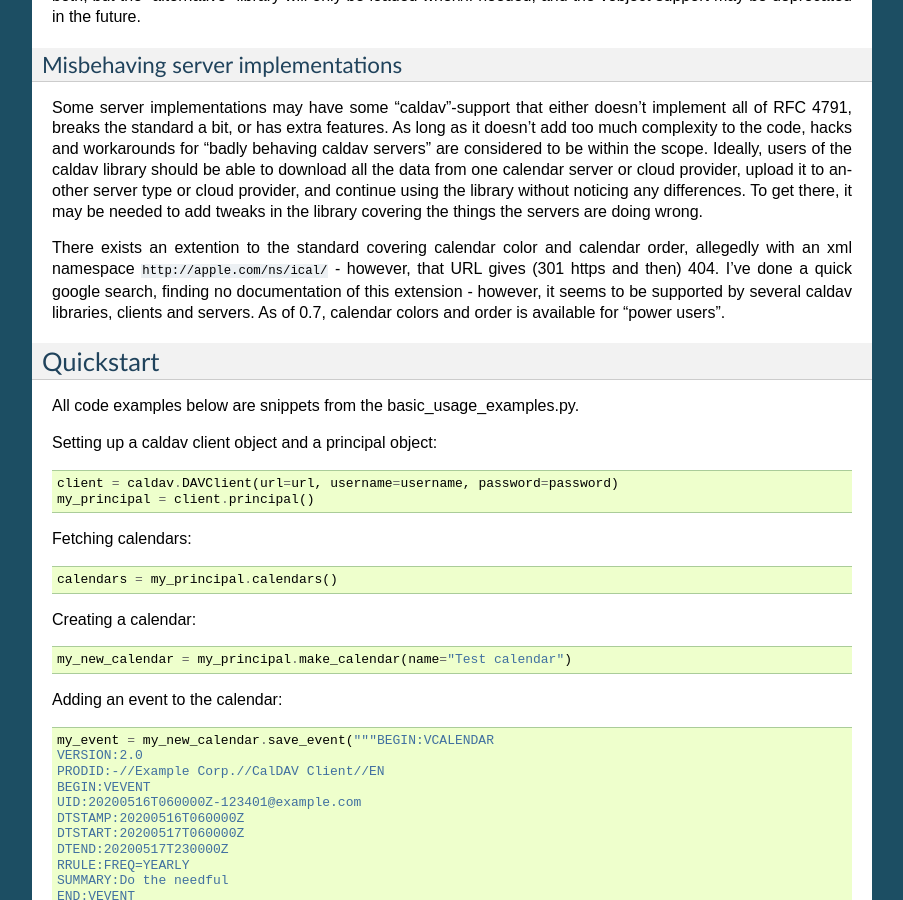
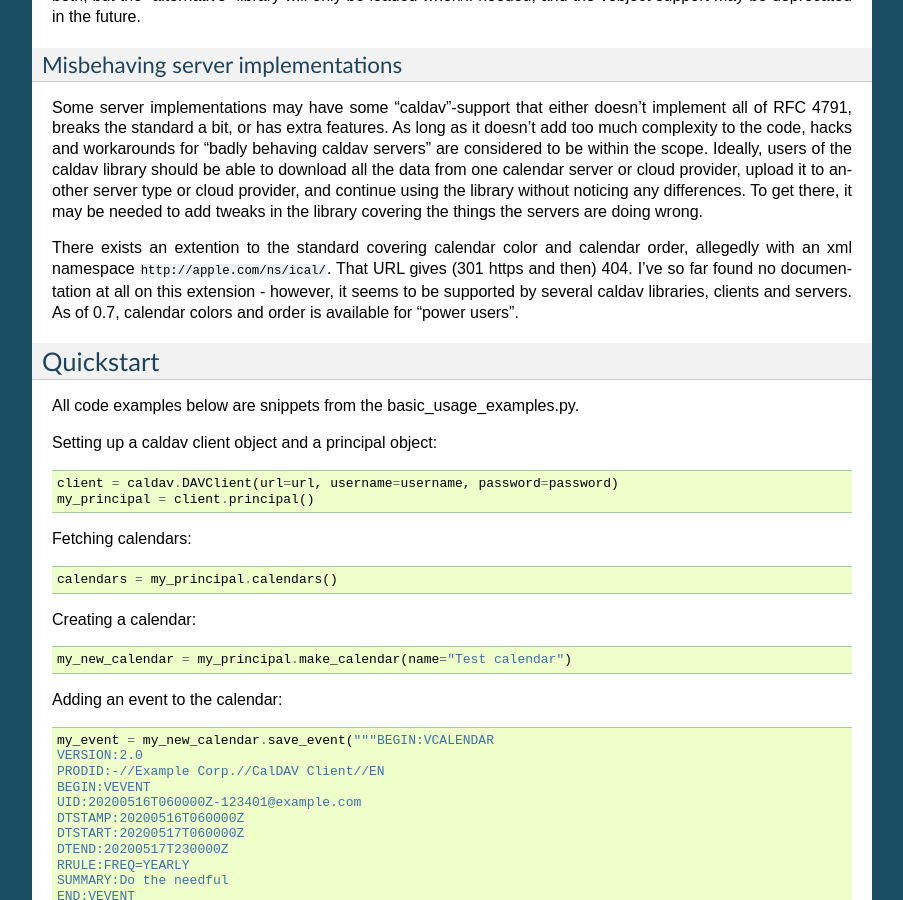
Before and after one commit to python-caldav/caldav, a Sphinx documentation site: the page built from docs/source/index.rst, in a window 1280 px wide and 900 px high, scrolled down 967 px. Shown: the whole window, without its empty margins (198-1101 px from the left). Built offline with Sphinx 7.4.7, drawn with Linux system fonts in a browser that asks for light colours; some of the changed text lies outside the part shown.

Commit message:
Updating the basic_usage_examples.py to reflect https://github.com/python-caldav/caldav/issues/134

```diff
--- a/docs/source/index.rst
+++ b/docs/source/index.rst
@@ -84,9 +84,9 @@
 
 There exists an extention to the standard covering calendar color and
 calendar order, allegedly with an xml namespace
-``http://apple.com/ns/ical/`` - however, that URL gives (301 https and
-then) 404.  I've done a quick google search, finding no documentation
-of this extension - however, it seems to be supported by several
+``http://apple.com/ns/ical/``. That URL gives (301 https and
+then) 404.  I've so far found no documentation at all
+on this extension - however, it seems to be supported by several
 caldav libraries, clients and servers.  As of 0.7, calendar colors and
 order is available for "power users".
 
@@ -214,7 +214,7 @@
 More examples
 =============
 
-Check the examples folder, particularly `basic examples <https://github.com/python-caldav/caldav/blob/master/examples/basic_usage_examples.py>`_.  The `test code <https://github.com/python-caldav/caldav/blob/master/tests/test_caldav.py>`_ also covers lots of stuff, though it's not much optimized for readability (at least not as of 2020-05).  Tobias Brox is also working on a `command line interface <https://github.com/tobixen/calendar-cli>`_  built around the caldav library.
+Check the examples folder, particularly `basic examples <https://github.com/python-caldav/caldav/blob/master/examples/basic_usage_examples.py>`_. There is also a `scheduling examples <https://github.com/python-caldav/caldav/blob/master/examples/scheduling_examples.py>`_ for sending, receiving and replying to invites, though this is not very well-tested so far.  The `test code <https://github.com/python-caldav/caldav/blob/master/tests/test_caldav.py>`_ also covers lots of stuff, though it's not much optimized for readability (at least not as of 2020-05).  Tobias Brox is also working on a `command line interface <https://github.com/tobixen/calendar-cli>`_  built around the caldav library.
 
 Notable classes and workflow
 ============================
```
Also changed, not shown: other parts of docs/source/index.rst (+3 -2 lines), 1 other file.
